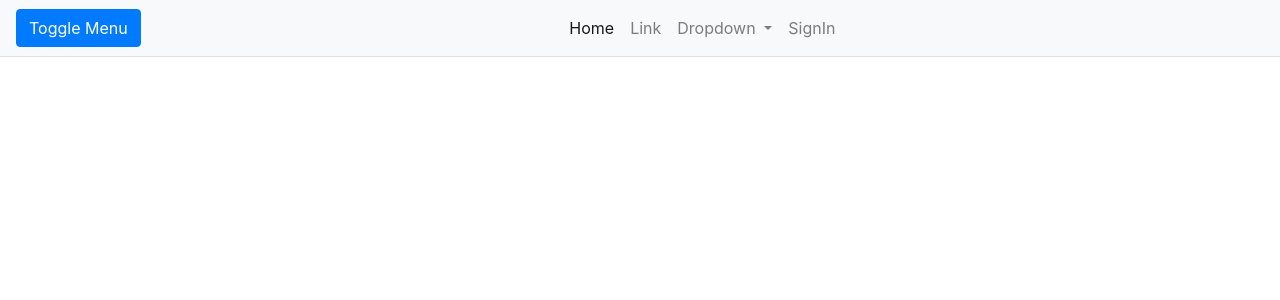
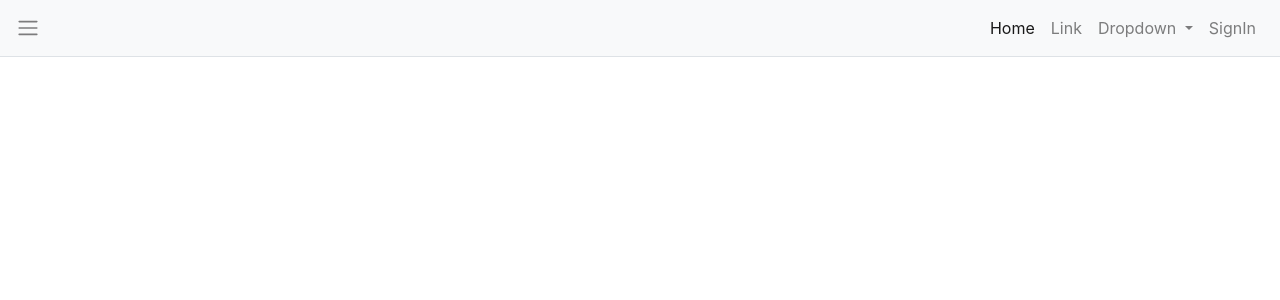
Before and after one commit to anuragraj17/AngularLibrary, an Angular app: page / in a window 1280 px wide. Shown: the top 300 px of the page. Built offline with nearby package versions, Linux system fonts and the light colour scheme.

Commit message:
Nav bar related changes

```diff
--- a/src/app/component/dashboard/dashboard.component.html
+++ b/src/app/component/dashboard/dashboard.component.html
@@ -1,6 +1,6 @@
 <div id="page-content-wrapper">
   <nav class="navbar navbar-expand-lg navbar-light bg-light border-bottom">
-    <button class="btn btn-primary" id="menu-toggle">Toggle Menu</button>
+    <a (click)="sidenav.toggle()" class="navbar-toggler-icon" id="menu-toggle"></a>
 
     <button class="navbar-toggler" type="button" data-toggle="collapse" data-target="#navbarSupportedContent" aria-controls="navbarSupportedContent" aria-expanded="false" aria-label="Toggle navigation">
       <span class="navbar-toggler-icon"></span>
@@ -27,10 +27,11 @@
         </li>
       </ul>
     </div>
-    <div class="collapse navbar-collapse">
+    <div class="float-right">
       <ul class="navbar-nav">
         <a class="nav-link" *ngIf="!isUserLogIn" routerLink = "/login" routerLinkActive="active">SignIn</a>
         <a class="nav-link" (click)= "logOutAuthUser()" *ngIf="isUserLogIn"  routerLink = "/login" routerLinkActive="active">Log Out</a>
+        <h6 style="vertical-align: middle;" draggable="true" *ngIf="isUserLogIn" >Hello {{userName}}</h6>
       </ul>
     </div>
   </nav>
@@ -49,3 +50,6 @@
     </div> -->
   </nav>
 </div>
+<script>
+
+</script>
```
